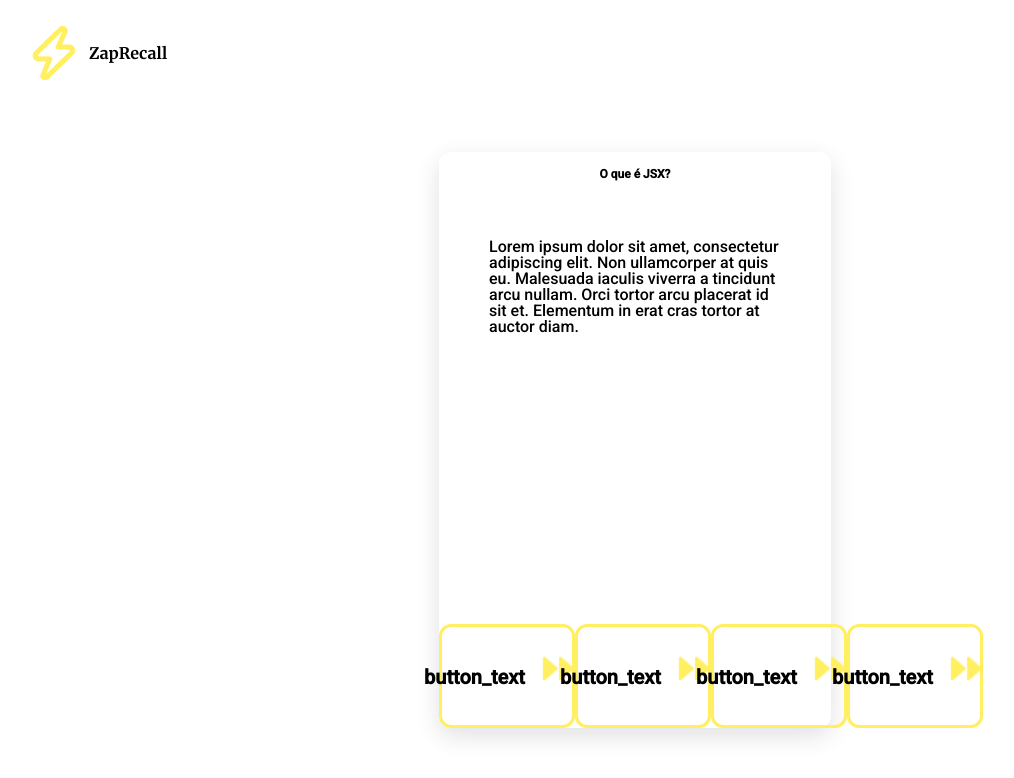
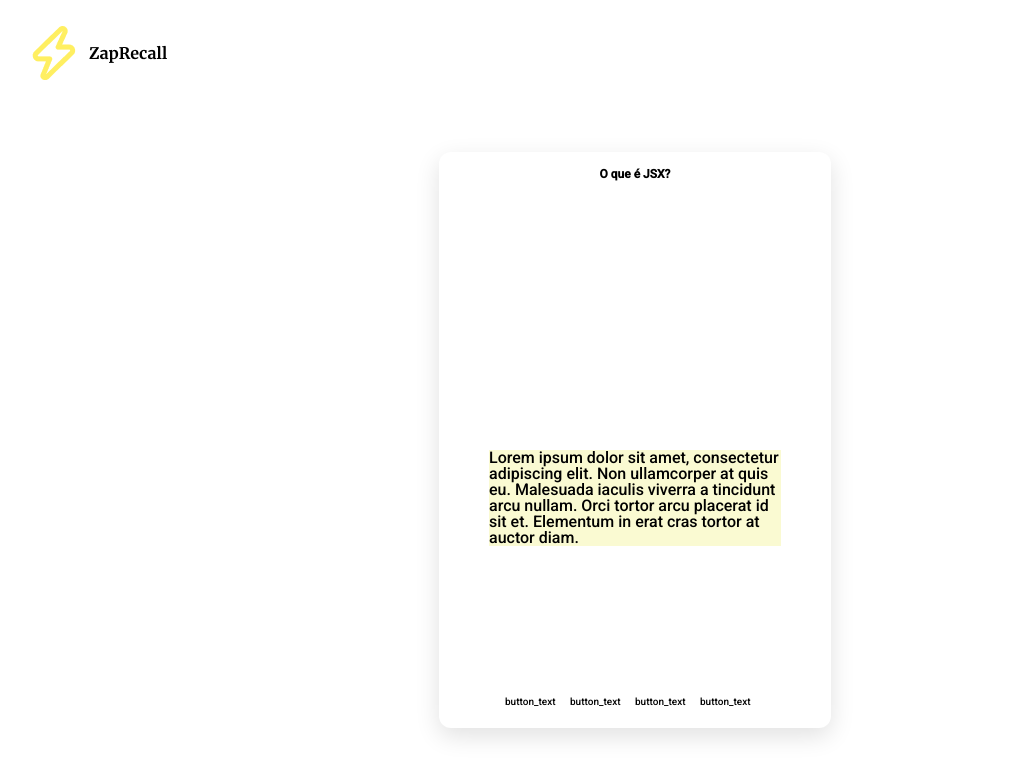
Before and after one commit to teles-tarcisio/Projeto08_ZapRecallReact, a JavaScript app: page / in a window 1280 px wide. Shown: the top 778 px of the page, without its empty margins (5-1019 px from the left). Built offline with nearby package versions, Linux system fonts and the light colour scheme.

Commit message:
patch: 'custom-' is now 'big-button'

```diff
--- a/public/assets/css/styles.css
+++ b/public/assets/css/styles.css
@@ -29,21 +29,20 @@ header img {
 
 .big-logo img {
     width: 218px;
-    margin: auto;
+    margin: 25px auto;
 }
 
-.custom-button {
-    width:100%;
-    margin-top: 260px;
+.big-button {
+    width: 100%;
+    margin: 220px auto 20px auto;
     display: flex;
     justify-content: center;
     align-items: center;
     padding: 24px 65px;
-    border: 3px solid #FFEF61; /* props to change color!!!!!*/
+    border: 3px solid #FFEF61;
     border-radius: 12px;
 }
-.custom-button h1 {
-    font-weight: 700;
+.big-button h1 {
     font-size: 20px;
     line-height: 23px;
     color: black;
@@ -55,10 +54,12 @@ header img {
     height: 576px;
     display: flex;
     flex-direction: column;
-    justify-content: center;
+    justify-content: space-between;
+    align-items: center;
     background-color: white;
     border-radius: 12px;
     box-shadow: 0px 8px 24px rgba(0, 0, 0, 0.12);
+    color: black;
 }
 .flashcard-frame h1 {
     margin: 15px 15px auto auto;
@@ -74,11 +75,11 @@ header img {
     font-weight: 700;
     font-size: 12px;
     line-height: 15px;
-    color: black;
+
 }
 .flashcard-frame h4 {
     margin: auto 50px;
-
+    background-color: lightgoldenrodyellow;
 }
 .flashcard-frame img {
     width: 40px;
@@ -92,5 +93,16 @@ header img {
 }
 .answer-buttons .custom-button {
     width: 65px;
-
+    height: 48px;
+    text-align: center;
+    align-items: center;
+    font-weight: 400;
+    font-size: 10px;
+    line-height: 13px;
 }
+.answer-buttons:last-child {
+    font-weight: 700;
+}
+.answer-buttons img {
+    display: none;
+}
```
